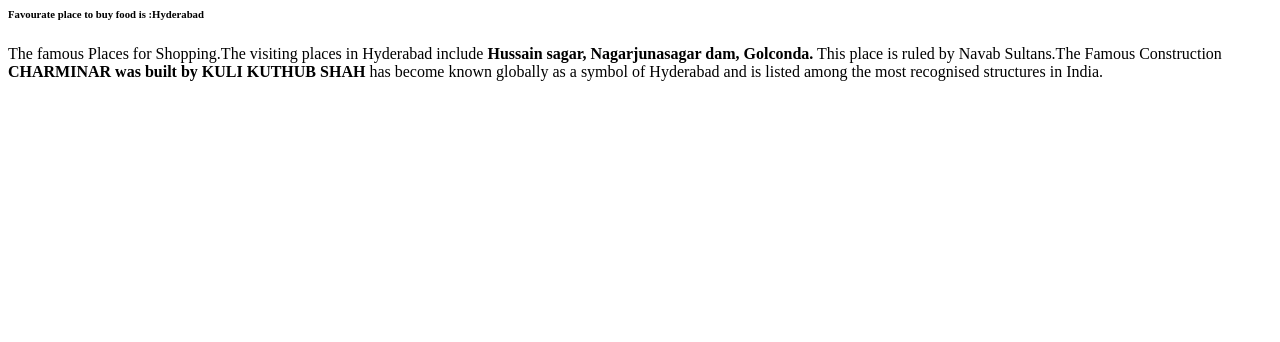
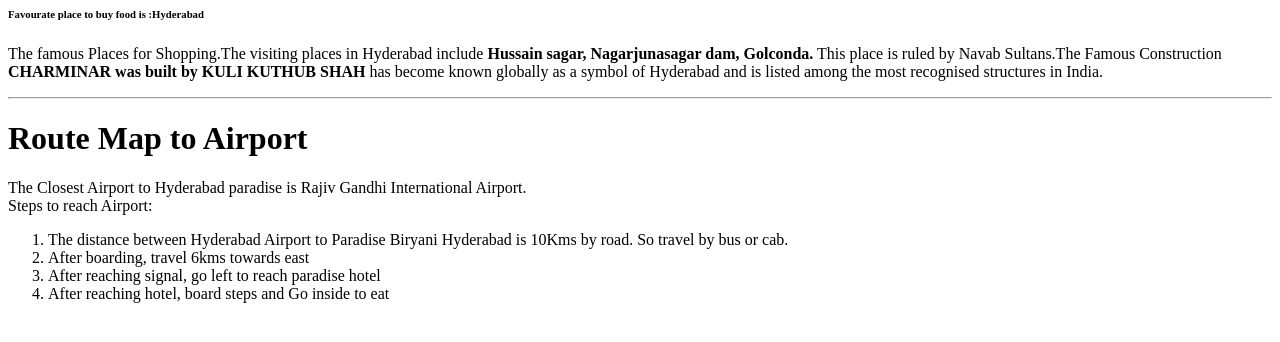
Before and after one commit to 44-563-Web-Apps-S22/webapps-s22-assignment-3-jessy0506, a plain HTML site: page index.html in a window 1280 px wide. Drawn offline with Linux system fonts and the light colour scheme.

Commit message:
push and commit

```diff
--- a/index.html
+++ b/index.html
@@ -4,3 +4,17 @@
     This place is ruled by Navab Sultans.The Famous Construction<b> CHARMINAR was built by KULI KUTHUB SHAH</b> has become known globally as a symbol of Hyderabad and is listed among the most recognised structures in India.
 
 </p>
+<hr>
+
+<h1>Route Map to Airport</h1>
+
+The Closest Airport to Hyderabad paradise is Rajiv Gandhi International Airport.</br>
+Steps to reach Airport:
+    <ol type = "1">
+        <li>The distance between Hyderabad Airport to Paradise Biryani Hyderabad is 10Kms by road.
+           So travel by bus or cab.
+        </li>
+        <li> After boarding, travel 6kms towards east</li>
+        <li>After reaching signal, go left to reach paradise hotel</li>
+        <li>After reaching hotel, board steps and Go inside to eat </li>
+    </ol>
```
